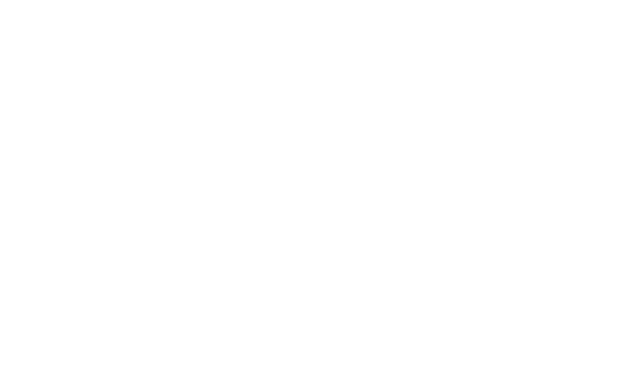
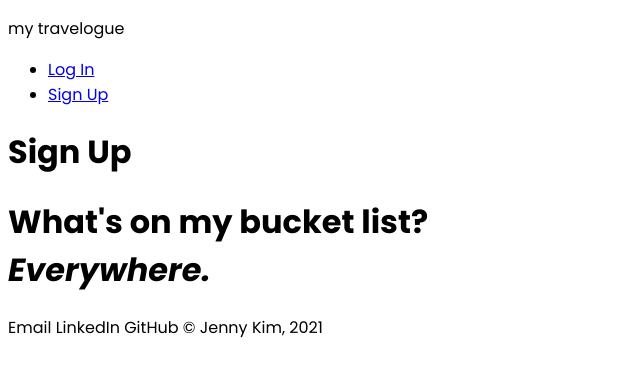
Before and after one commit to kim-jenny5/my-travelogue-frontend, a React (Create React App) app: page /signup in a window 1280 px wide. Shown: the top 376 px of the page, without its empty margins (0-640 px from the left). Built offline with nearby package versions, Linux system fonts and the light colour scheme.

Commit message:
got routes to link and render

```diff
--- a/src/App.js
+++ b/src/App.js
@@ -1,12 +1,11 @@
 import React, { Component } from "react";
-import { Route } from "react-router";
 import Home from "./components/Home";
 
 export default class App extends Component {
 	render() {
 		return (
 			<div className="App">
-				<Route exact path="/" component={Home}></Route>
+				<Home />
 			</div>
 		);
 	}
--- a/src/components/Login.js
+++ b/src/components/Login.js
@@ -2,7 +2,7 @@
 
 export default class Login extends Component {
 	render() {
-		// console.log(this.props);
+		console.log(this.props);
 		return (
 			<div>
 				<h1>Log In</h1>
--- a/src/components/MainNav.js
+++ b/src/components/MainNav.js
@@ -7,41 +7,12 @@
 			<p>my travelogue</p>
 			<ul>
 				<li>
-					<NavLink to="/login" exact>
-						Log In
-					</NavLink>
+					<NavLink to="/login">Log In</NavLink>
 				</li>
 				<li>
-					<NavLink to="/signup" exact>
-						Sign Up
-					</NavLink>
+					<NavLink to="/signup">Sign Up</NavLink>
 				</li>
 			</ul>
 		</div>
 	);
 };
-
-// import React, { Component } from "react";
-// import { NavLink } from "react-router-dom";
-
-// export default class MainNav extends Component {
-// 	render() {
-// 		return (
-// 			<div id="nav1">
-// 				<p>my travelogue</p>
-// 				<ul>
-// 					<li>
-// 						<NavLink to="/login" exact>
-// 							Log In
-// 						</NavLink>
-// 					</li>
-// 					<li>
-// 						<NavLink to="/signup" exact>
-// 							Sign Up
-// 						</NavLink>
-// 					</li>
-// 				</ul>
-// 			</div>
-// 		);
-// 	}
-// }
--- a/src/components/Signup.js
+++ b/src/components/Signup.js
@@ -2,6 +2,10 @@
 
 export default class Signup extends Component {
 	render() {
-		return <div></div>;
+		return (
+			<div>
+				<h1>Sign Up</h1>
+			</div>
+		);
 	}
 }
```
